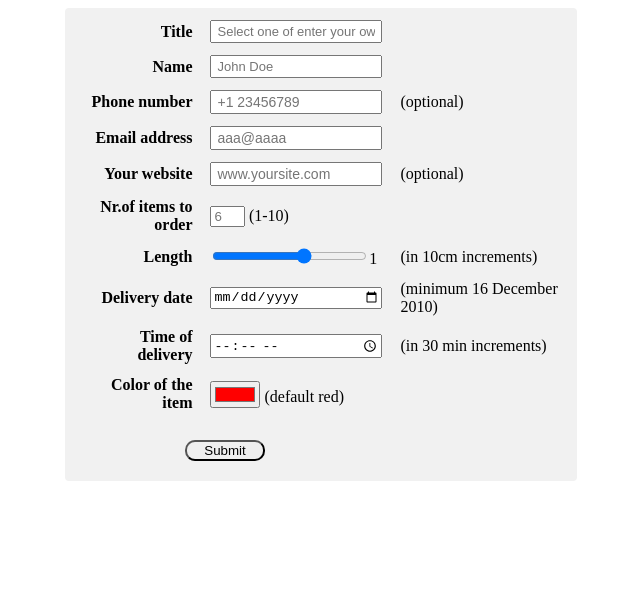
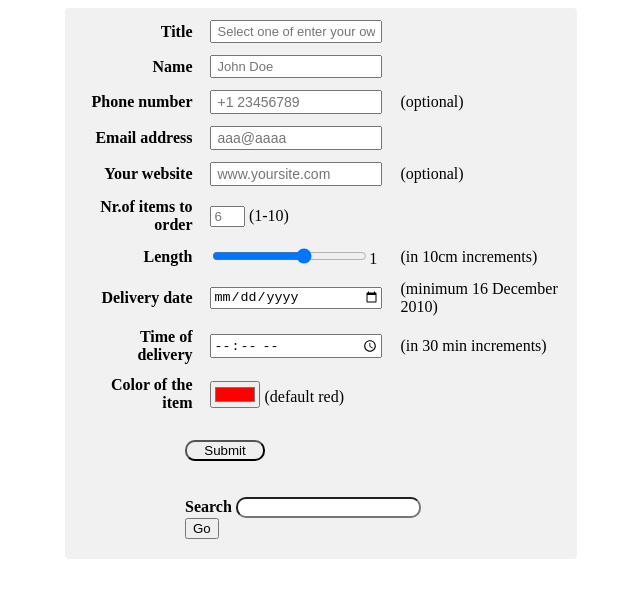
Before and after one commit to DovydasN/Front-End-ND, a plain HTML site: page form2.html in a window 1280 px wide. Shown: the whole page, without its empty margins (319-959 px from the left). Drawn offline with Linux system fonts and the light colour scheme.

Commit message:
Search input
add search input.

```diff
--- a/form2.html
+++ b/form2.html
@@ -70,6 +70,9 @@
     .button {
         padding: 0 120px 20px 120px;
     }
+    input[type=search] {
+        border-radius: 10px;
+    }
 </style>
 </head>
 <body>
@@ -124,6 +127,7 @@
             </tr>
         </table>
                 <p class="button"><input type="submit" name="submit" value="Submit"></p>
+                <p class="button"><strong> Search </strong><input type="search" name="search"> <button>Go</button></p>
         </form>
     </div>
 </body>
```
